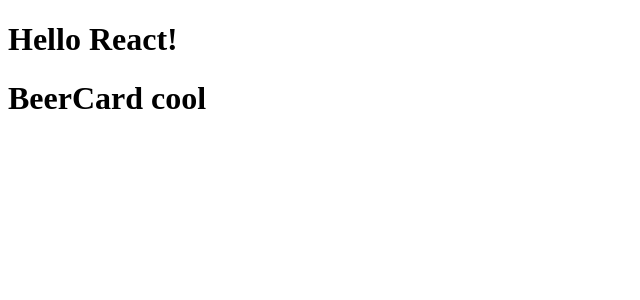
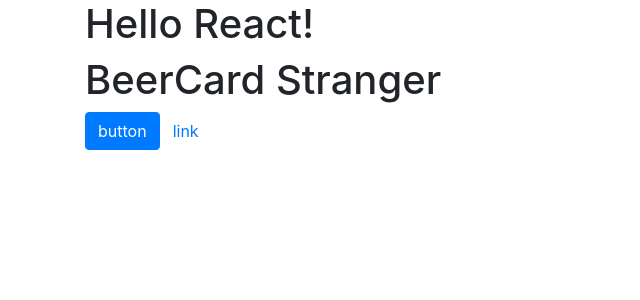
Before and after one commit to gyp2018/beerpad, a React app: page / in a window 1280 px wide. Shown: the top 300 px of the page, without its empty margins (0-640 px from the left). Built offline with nearby package versions, Linux system fonts and the light colour scheme.

Commit message:
add Button

```diff
--- a/src/components/App.jsx
+++ b/src/components/App.jsx
@@ -1,10 +1,13 @@
 import React from 'react';
 import BeerCard from './beerCard/BeerCard';
+import Button from './Button';
 
 const App = () => (
-  <div>
+  <div className="container">
     <h1>Hello React!</h1>
-    <BeerCard name="cool" />
+    <BeerCard />
+    <Button className="btn-primary">Click</Button>
+    <Button href="https://bootstrap.com">Click</Button>
   </div>
 );
 
--- /dev/null
+++ b/src/components/Button.jsx
@@ -0,0 +1,21 @@
+import React from 'react';
+import PropTypes from 'prop-types';
+import classNames from 'classnames';
+
+const Button = (props) => {
+  const cssclasses = classNames('btn', props.className);
+  return props.href
+    ? <a {...props} className={cssclasses}>link</a>
+    : <button {...props} className={cssclasses}>button</button>;
+};
+
+Button.propTypes = {
+  href: PropTypes.string,
+  className: PropTypes.string,
+};
+Button.defaultProps = {
+  href: '',
+  className: '',
+};
+
+export default Button;
--- a/src/index.js
+++ b/src/index.js
@@ -1,6 +1,7 @@
 /* eslint react/jsx-filename-extension: "off" */
 import React from 'react';
 import ReactDOM from 'react-dom';
+import 'bootstrap/dist/css/bootstrap.css';
 import App from './components/App';
 
 ReactDOM.render(
--- a/src/vendor.js
+++ b/src/vendor.js
@@ -2,3 +2,4 @@
 import React from 'react';
 import ReactDOM from 'react-dom';
 import PropTypes from 'prop-types';
+import 'bootstrap/dist/css/bootstrap.css';
```
